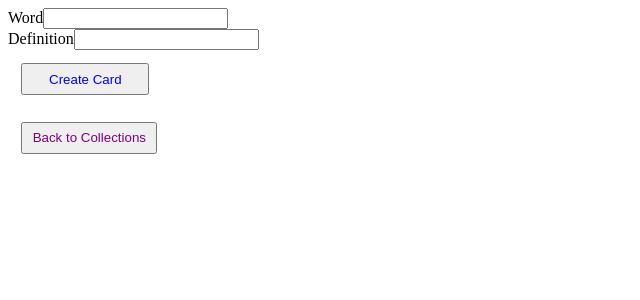
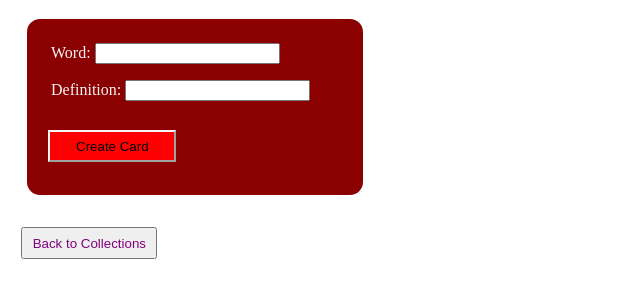
Before and after one commit to GriffithT16/FlashCards, a React (Create React App) app: page / in a window 1280 px wide. Both pictures are taken after a click on the button "Create New Card". Shown: the top 300 px of the page, without its empty margins (0-640 px from the left). Built offline with nearby package versions, Linux system fonts and the light colour scheme; no server answers.

Commit message:
Added more styling to addnewcard component

```diff
--- a/src/App.css
+++ b/src/App.css
@@ -9,13 +9,13 @@
 .border-box-card {
   display: flex;
   height: 10rem;
-  width: 30rem;
+  width: 20rem;
   border: 3.5px;
   border-style: solid;
   border-color: white;
   margin: 1rem;
   padding: .5em;
-  background-color: green;
+  background-color: darkred;
   border-radius: 1rem;
 }
 
--- a/src/Components/Card/AddNewCard.jsx
+++ b/src/Components/Card/AddNewCard.jsx
@@ -1,14 +1,9 @@
-import React, { useState } from 'react';
+import React, { useState } from "react";
 import axios from "axios";
 
-
-
 const AddNewCard = (props) => {
-
-    const [word, setWord] = useState('');
-    const [definition, setDefinition] = useState('');
-
-
+  const [word, setWord] = useState("");
+  const [definition, setDefinition] = useState("");
 
   async function handleSubmit(event) {
     event.preventDefault();
@@ -17,27 +12,51 @@ const AddNewCard = (props) => {
       definition: definition,
     };
     // debugger;
-        console.log(newCard)
-        let response = await axios.post(`http://127.0.0.1:8000/api/collections/${props.selectedCollection}/cards/`, newCard);
-        if(response.status === 201){
-            props.fetchCollections()
+    console.log(newCard);
+    let response = await axios.post(
+      `http://127.0.0.1:8000/api/collections/${props.selectedCollection}/cards/`,
+      newCard
+    );
+    if (response.status === 201) {
+      props.fetchCollections();
       return true;
     }
   }
   return (
+    <div className="border-box-card">
       <form onSubmit={handleSubmit}>
-            <div>
-                <label>Word</label>
-                <input type='text' value={word} onChange={(event) => setWord(event.target.value)} />
+        <div style={{ margin: "1rem" }}>
+          <label style={{color: "whitesmoke"}}>Word: </label>
+          <input
+            type="text"
+            value={word}
+            onChange={(event) => setWord(event.target.value)}
+          />
         </div>
-            <div>
-                <label>Definition</label>
-                <input type='text' value={definition} onChange={(event) => setDefinition(event.target.value)} />
+        <div style={{ margin: "1rem" }}>
+          <label style={{color: "whitesmoke"}}>Definition: </label>
+          <input
+            type="text"
+            value={definition}
+            onChange={(event) => setDefinition(event.target.value)}
+          />
         </div>
-            <button type='submit' style={{margin:"1em", color:"blue", height:"2rem", width:"8rem"}}>Create Card</button>
+        <button
+          type="submit"
+          style={{
+            margin: "1em",
+            color: "black",
+            height: "2rem",
+            width: "8rem",
+            backgroundColor: "red",
+            borderColor: "whitesmoke"
+          }}
+        >
+          Create Card
+        </button>
       </form>
-
+    </div>
   );
-}
+};
 
 export default AddNewCard;
```
Lines whose indentation alone changed are shown as unchanged.
